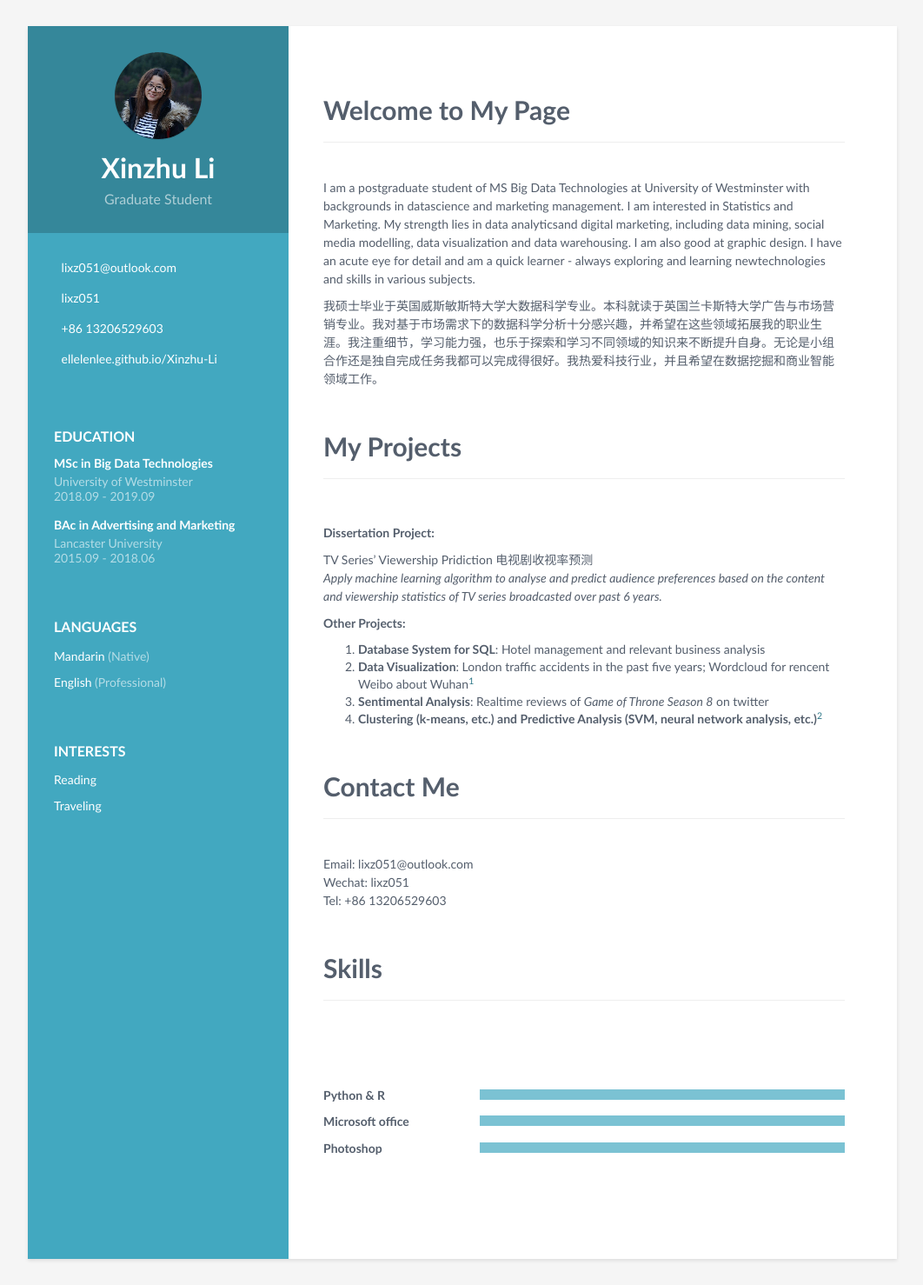
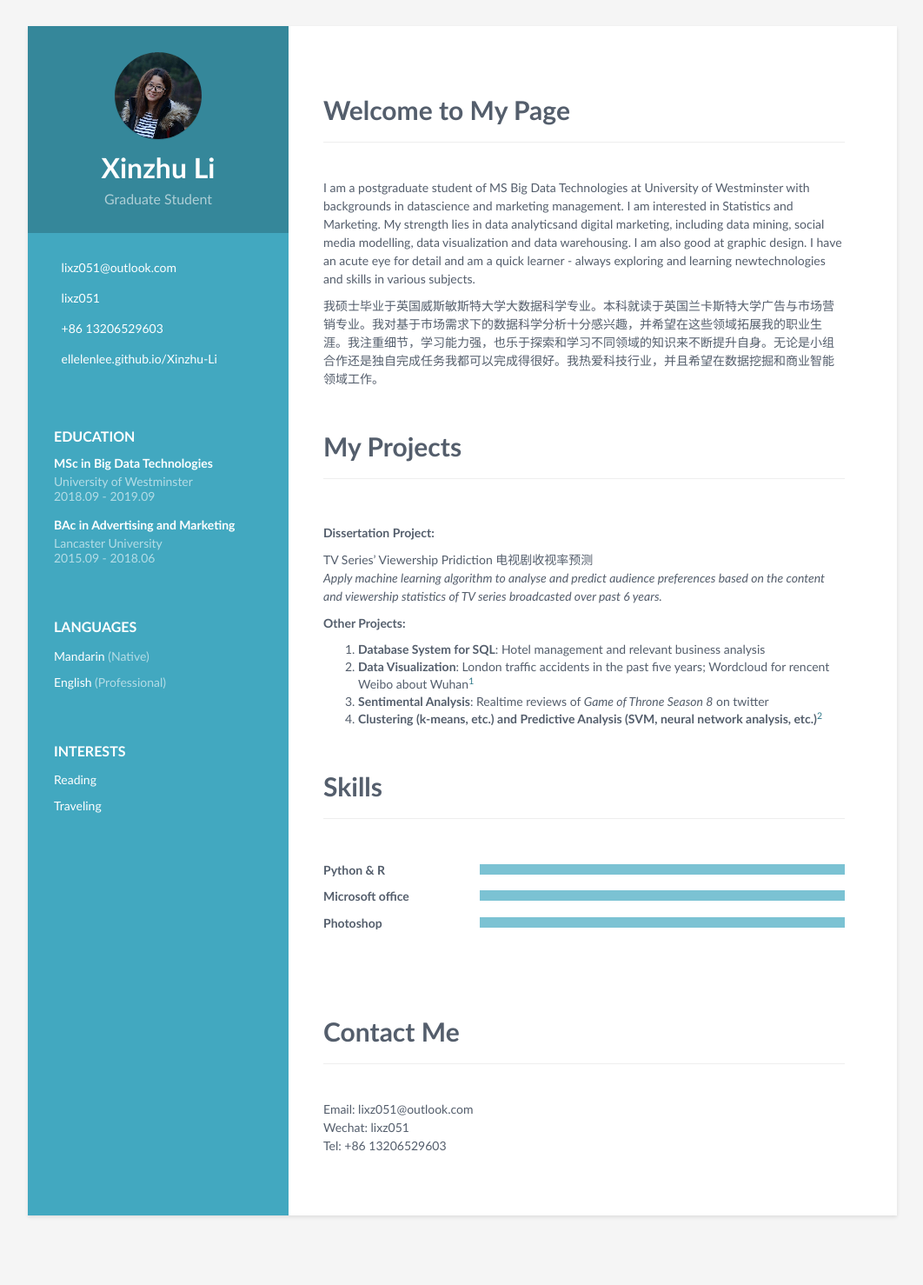
Before and after one commit to ellelenlee/Xinzhu-Li, a Jekyll site: the page built from index.md, in a window 1280 px wide. Shown: the whole page at 87% size, without its empty margins (108-1170 px from the left). Built offline with Jekyll 4.4.1, drawn with Linux system fonts in a browser that asks for light colours; our own code applies the rules of GitHub Pages for plain Markdown files; after the commit the page ends 1428 px from its top, so only the background shows below that.

Commit message:
Update index.md

```diff
--- a/index.md
+++ b/index.md
@@ -26,16 +26,6 @@ TV Series' Viewership Pridiction 电视剧收视率预测
 
 <br/>
 
-## Contact Me
----
-
-<br/>
-Email: lixz051@outlook.com
-Wechat: lixz051
-Tel: +86 13206529603
-
-<br/>
-
 ## Skills
 ---
 
@@ -44,13 +34,6 @@ Tel: +86 13206529603
 {% assign skills = site.data.data.skills %}
 {% if skills %}
 <section class="skills-section section">
-  <h2 class="section-title">
-    <span class="fa-stack fa-xs">
-      <i class="fas fa-circle fa-stack-2x"></i>
-      <i class="fas fa-wrench fa-stack-1x fa-inverse"></i>
-    </span>
-    {{ skills.title }}
-  </h2>
   <div class="skillset">
     {% for skill in skills.toolset %}
     <div class="item">
@@ -64,3 +47,13 @@ Tel: +86 13206529603
   </div>
 </section><!--//skills-section-->
 {% endif %}
+
+<br/>
+
+## Contact Me
+---
+
+<br/>
+Email: lixz051@outlook.com
+Wechat: lixz051
+Tel: +86 13206529603
```
